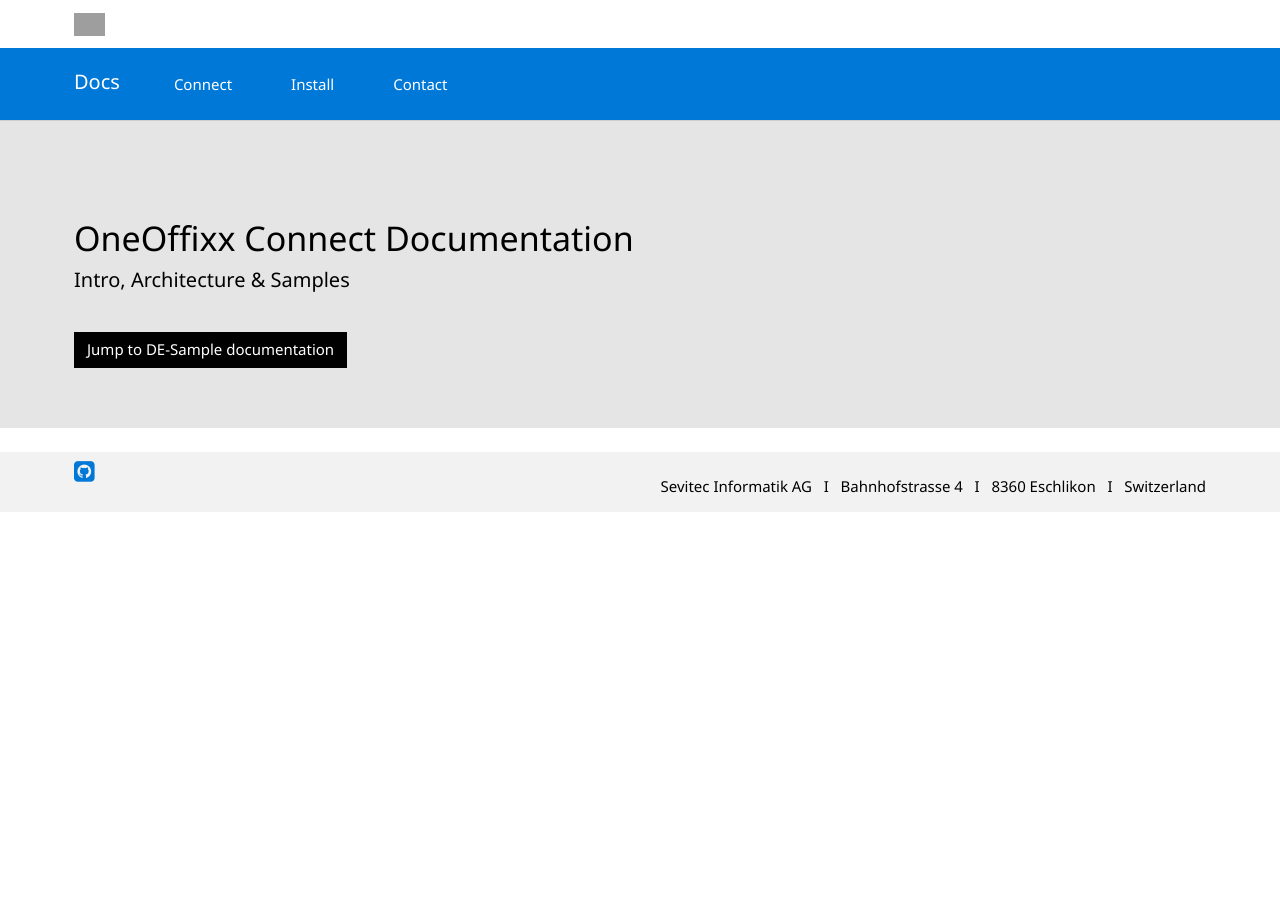
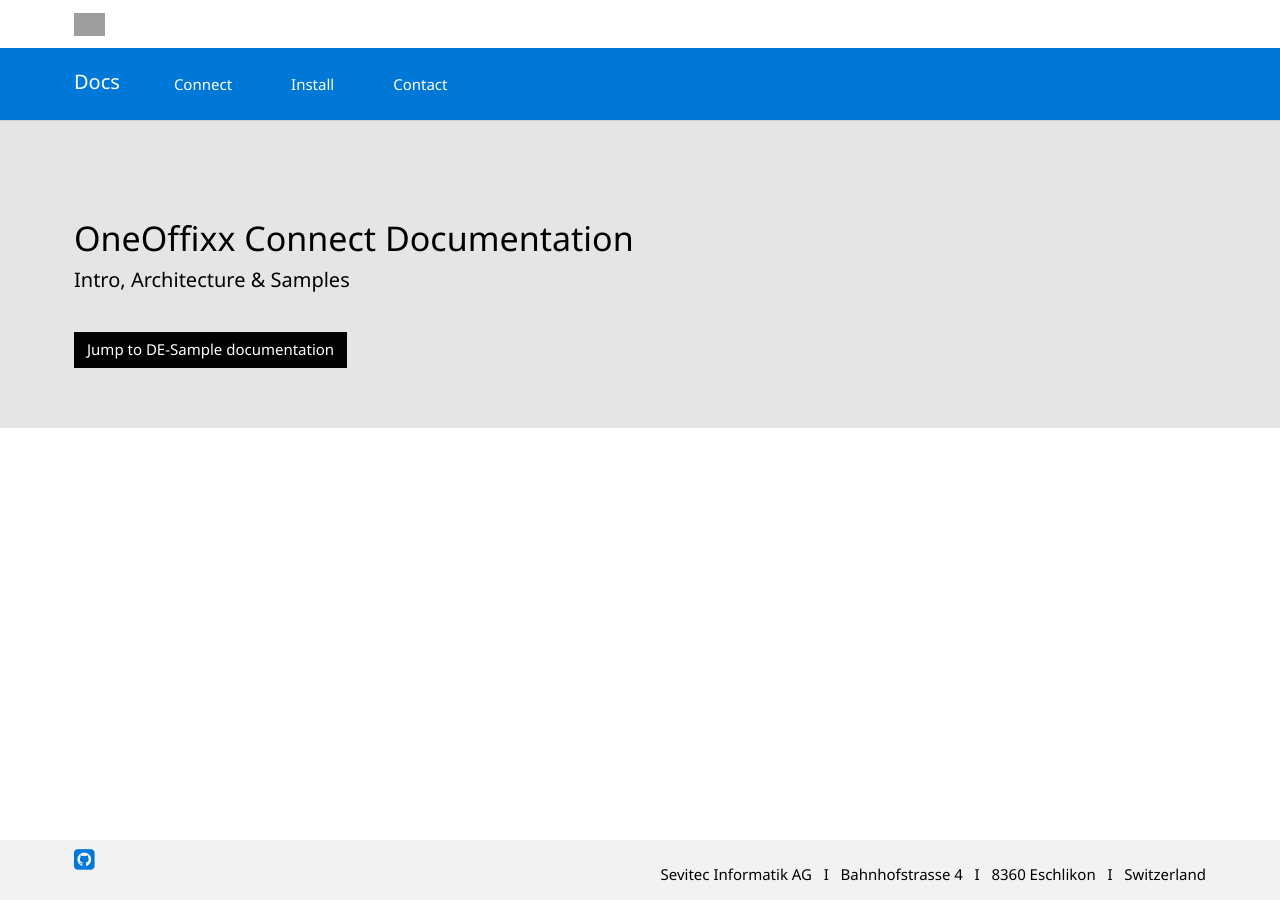
Before and after one commit to primesoft-group/oneoffixx-docs, a Jekyll site: the page built from index.html, in a window 1280 px wide. Built offline with Jekyll 4.4.1, drawn with Linux system fonts in a browser that asks for light colours; nearby versions of some CDN libraries; some web fonts are replaced; grey boxes are pictures that could not be loaded.

Commit message:
sticky footer

```diff
--- a/assets/css/site.css
+++ b/assets/css/site.css
@@ -1,7 +1,16 @@
+html {
+  position: relative;
+  min-height: 100%;
+}
+body {
+  /* Margin bottom by footer height */
+  margin-bottom: 60px;
+}
 .footer {
-	margin-top: 24px;
-    bottom: 0;
-    width: 100%;
-    height: 60px;
-    background-color: rgba(0,0,0,.05);
-	}
+  position: absolute;
+  bottom: 0;
+  width: 100%;
+  /* Set the fixed height of the footer here */
+  height: 60px;
+  background-color: rgba(0,0,0,.05);
+}
```
